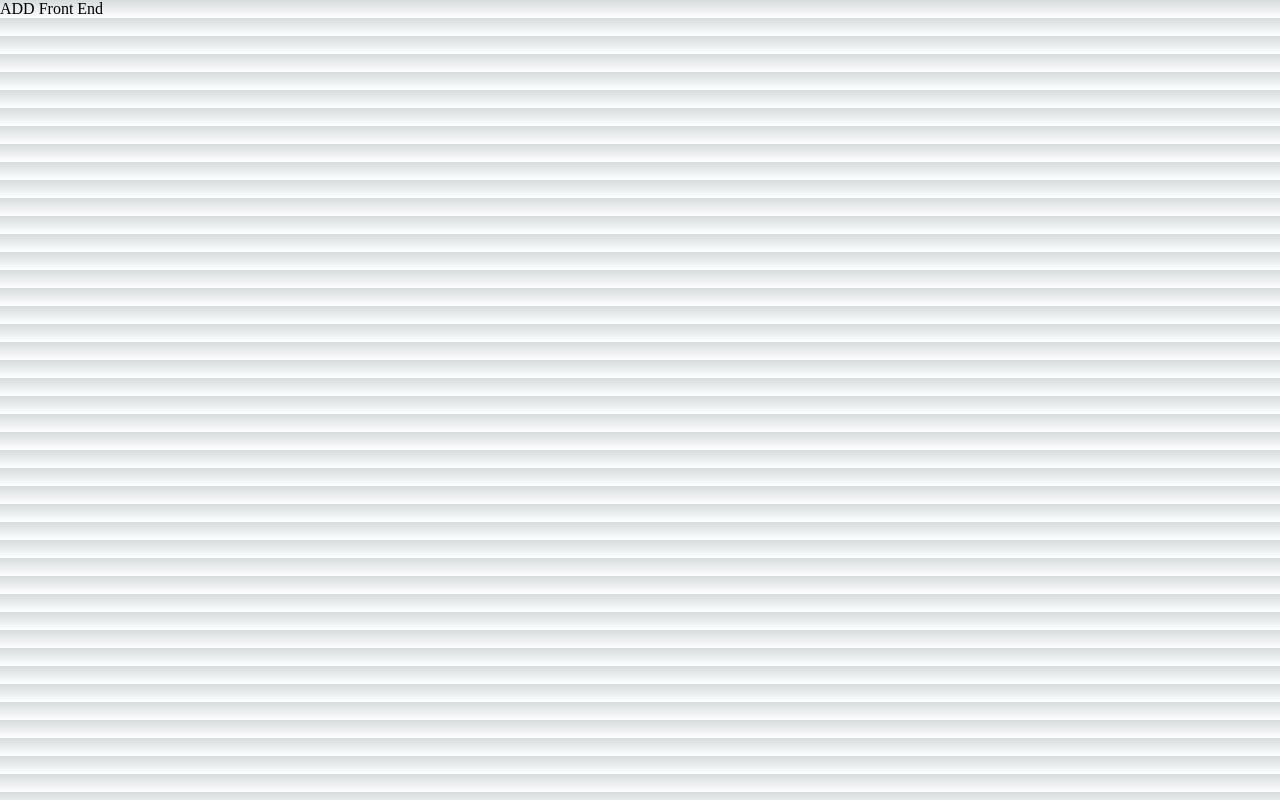
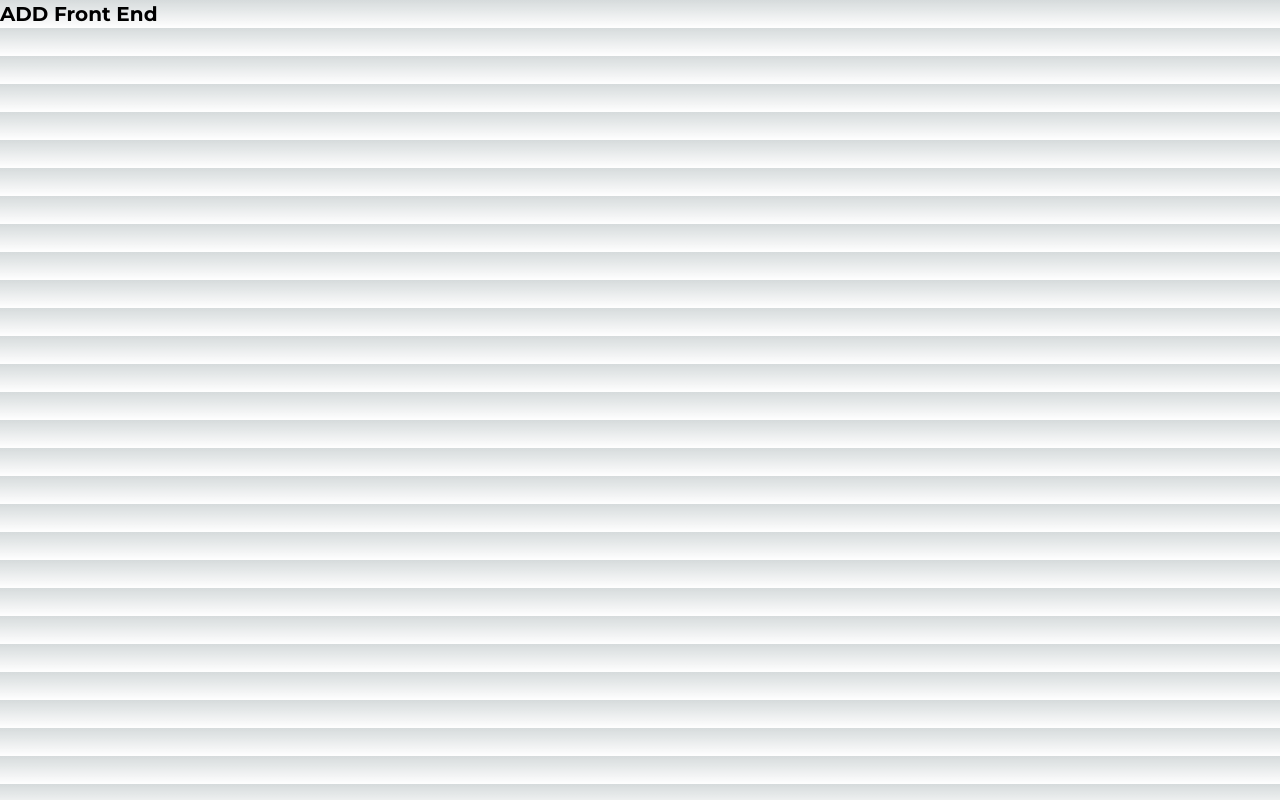
Before and after one commit to a-daily-diary/ADD.FE, a Next.js app: page / in a window 1280 px wide. Built offline with nearby package versions, Linux system fonts and the light colour scheme.

Commit message:
💄 close #1 - 설정한 폰트 index 파일에 적용

```diff
--- a/src/pages/index.tsx
+++ b/src/pages/index.tsx
@@ -1,6 +1,8 @@
+import styled from '@emotion/styled';
 import Head from 'next/head';
+import type { NextPage } from 'next';
 
-export default function Home() {
+const Home: NextPage = () => {
   return (
     <>
       <Head>
@@ -8,8 +10,14 @@ export default function Home() {
         <meta name="viewport" content="width=device-width, initial-scale=1" />
       </Head>
       <main>
-        <p>ADD Front End</p>
+        <Text>ADD Front End</Text>
       </main>
     </>
   );
-}
+};
+
+export default Home;
+
+const Text = styled.p`
+  ${({ theme }) => theme.fonts.diary_title};
+`;
```
